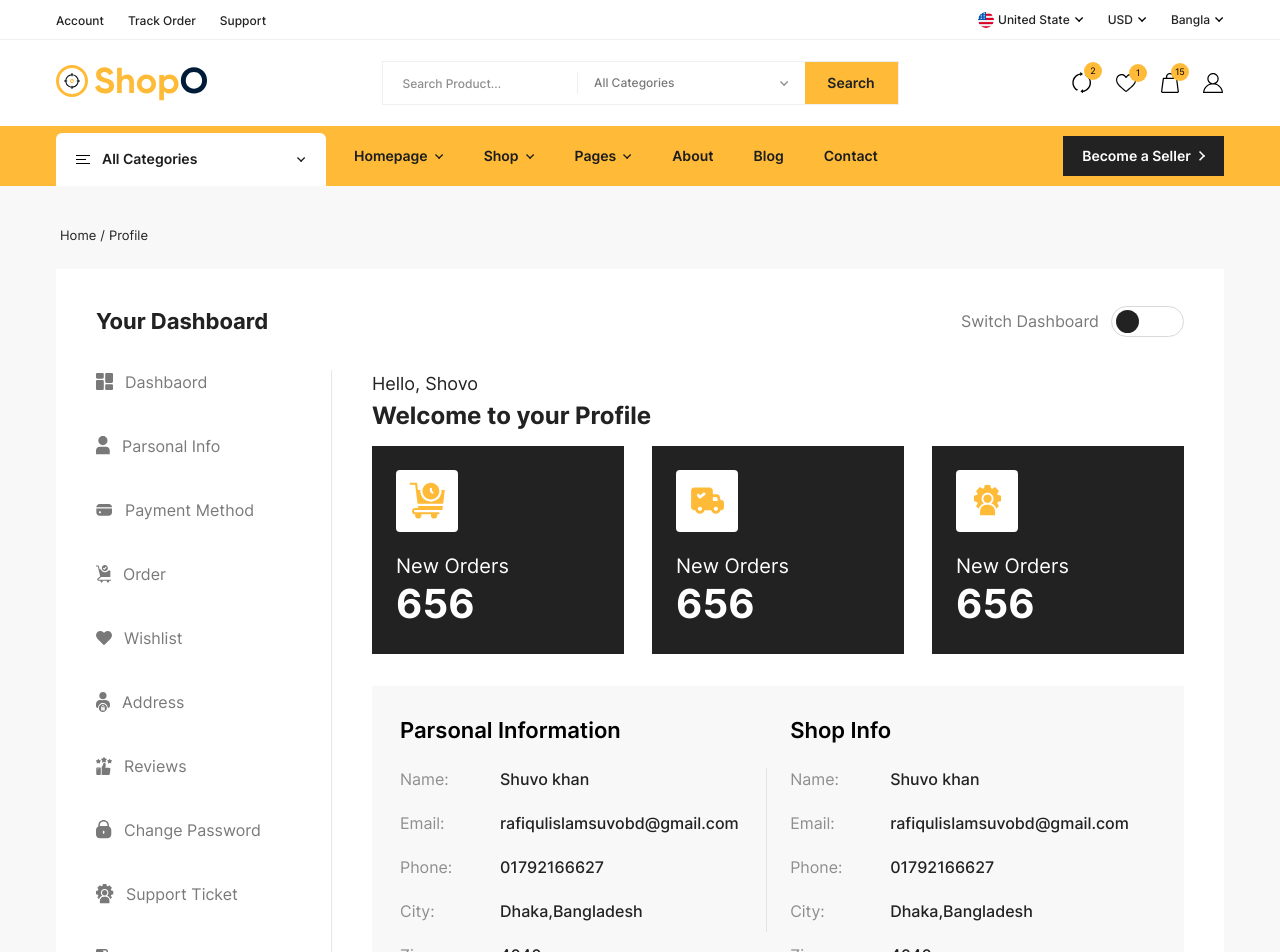
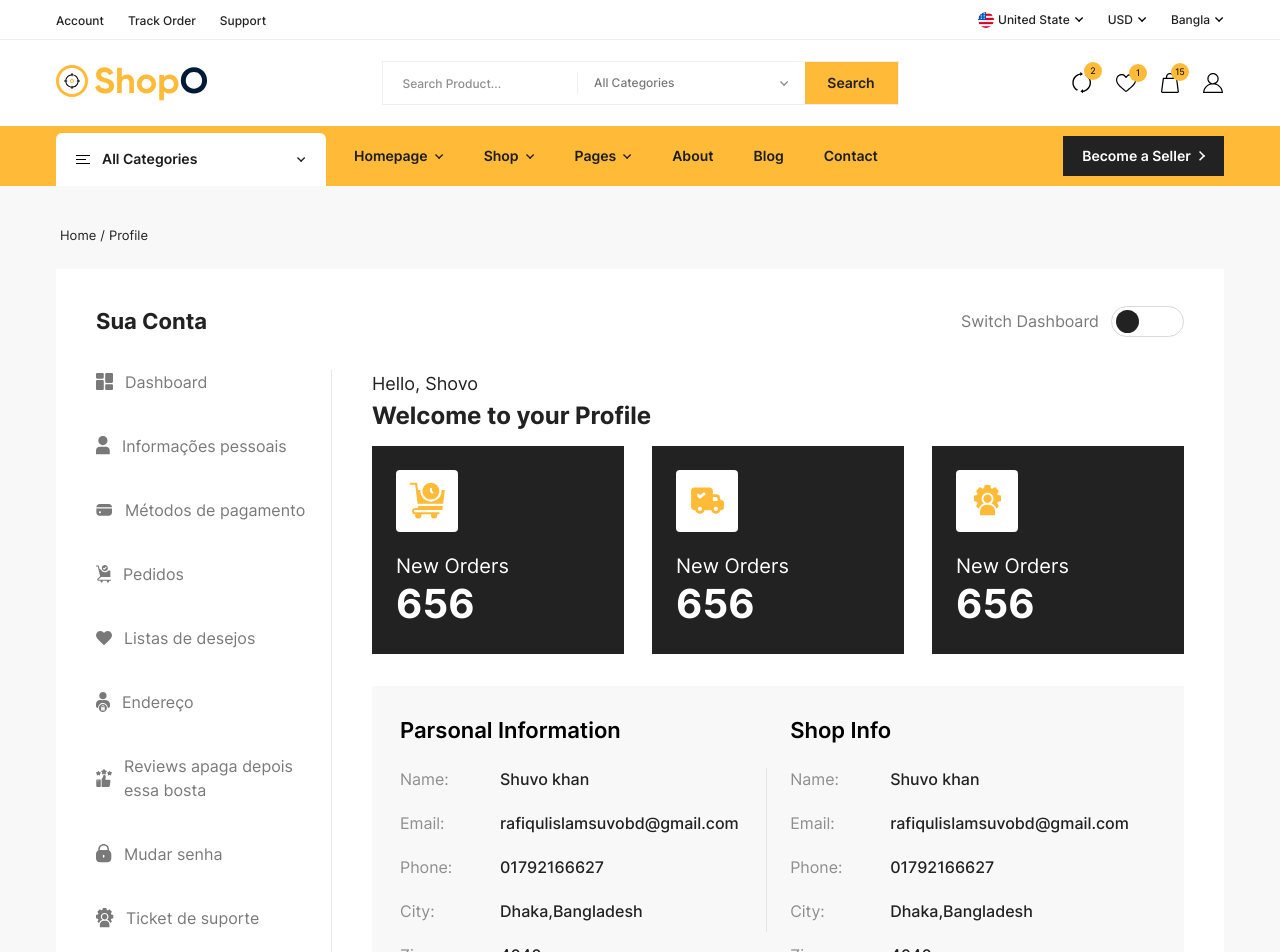
Before and after one commit to NailliwFerreir/Projeto-Integrador-IV, a React (Create React App) app: page /profile in a window 1280 px wide. Shown: the top 952 px of the page. Built offline with nearby package versions, Linux system fonts and the light colour scheme.

Commit message:
commit de profile

```diff
--- a/src/components/Auth/Profile/index.jsx
+++ b/src/components/Auth/Profile/index.jsx
@@ -49,7 +49,7 @@ export default function Profile() {
             <div className="w-full bg-white px-10 py-9">
               <div className="title-area w-full flex justify-between items-center">
                 <h1 className="text-[22px] font-bold text-qblack">
-                  Your Dashboard
+                  Sua Conta
                 </h1>
                 <div className="switch-dashboard flex space-x-3 items-center">
                   <p className="text-qgray text-base">Switch Dashboard</p>
@@ -76,7 +76,7 @@ export default function Profile() {
                             <IcoDashboard />
                           </span>
                           <span className=" font-normal text-base">
-                            Dashbaord
+                            Dashboard
                           </span>
                         </div>
                       </Link>
@@ -88,7 +88,7 @@ export default function Profile() {
                             <IcoPeople />
                           </span>
                           <span className=" font-normal text-base">
-                            Parsonal Info
+                            Informações pessoais
                           </span>
                         </div>
                       </Link>
@@ -101,7 +101,7 @@ export default function Profile() {
                             <IcoPayment />
                           </span>
                           <span className=" font-normal text-base">
-                            Payment Method
+                            Métodos de pagamento
                           </span>
                         </div>
                       </Link>
@@ -112,7 +112,7 @@ export default function Profile() {
                           <span>
                             <IcoCart />
                           </span>
-                          <span className=" font-normal text-base">Order</span>
+                          <span className=" font-normal text-base">Pedidos</span>
                         </div>
                       </Link>
                     </div>
@@ -123,7 +123,7 @@ export default function Profile() {
                             <IcoLove />
                           </span>
                           <span className=" font-normal text-base">
-                            Wishlist
+                            Listas de desejos
                           </span>
                         </div>
                       </Link>
@@ -135,7 +135,7 @@ export default function Profile() {
                             <IcoAdress />
                           </span>
                           <span className=" font-normal text-base">
-                            Address
+                            Endereço
                           </span>
                         </div>
                       </Link>
@@ -147,7 +147,7 @@ export default function Profile() {
                             <IcoReviewHand />
                           </span>
                           <span className=" font-normal text-base">
-                            Reviews
+                            Reviews apaga depois essa bosta
                           </span>
                         </div>
                       </Link>
@@ -159,7 +159,7 @@ export default function Profile() {
                             <IcoPassword />
                           </span>
                           <span className=" font-normal text-base">
-                            Change Password
+                            Mudar senha
                           </span>
                         </div>
                       </Link>
@@ -171,7 +171,7 @@ export default function Profile() {
                             <IcoSupport />
                           </span>
                           <span className=" font-normal text-base">
-                            Support Ticket
+                            Ticket de suporte
                           </span>
                         </div>
                       </Link>
@@ -183,7 +183,7 @@ export default function Profile() {
                             <IcoLogout />
                           </span>
                           <span className=" font-normal text-base">
-                            Logoout
+                            Sair da container
                           </span>
                         </div>
                       </Link>
```
